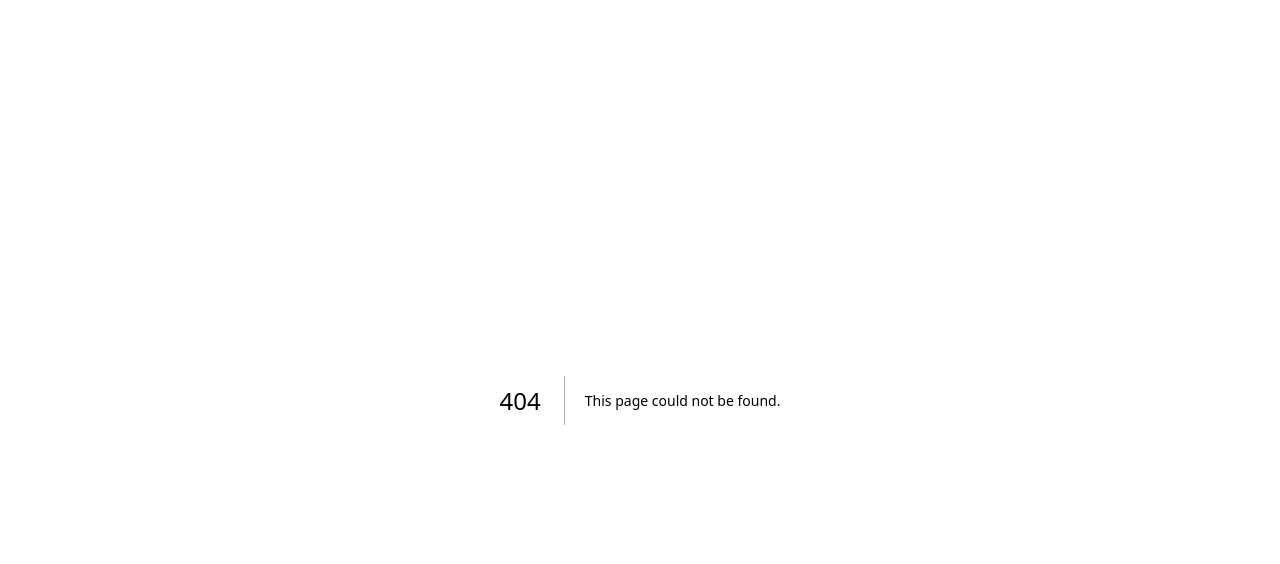
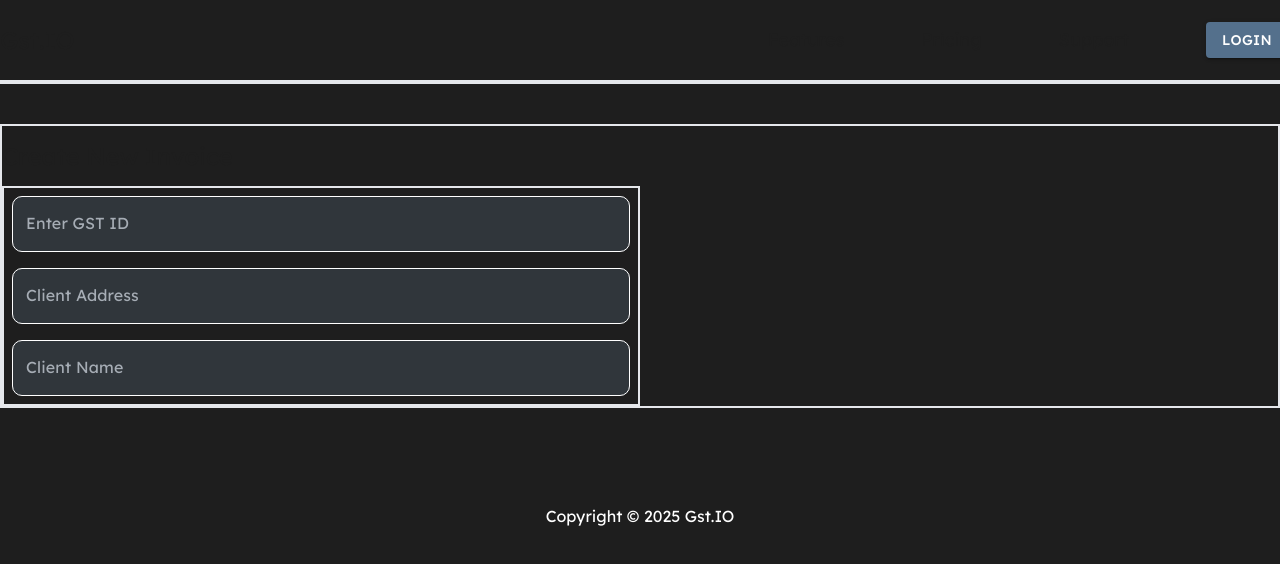
Before and after one commit to Sarvesh-Sekar/gstio-web, a Next.js app: page /addInvoice in a window 1280 px wide. Before the commit this address had no page. Shown: the top 564 px of the page. Built offline with nearby package versions, Linux system fonts and the light colour scheme.

Commit message:
fix:fixed the sidebar  + feat:added addInvoice Page

```diff
--- a/app/(auth)/layout.tsx
+++ /dev/null
@@ -1,33 +0,0 @@
-"use client";
-import "@/app/globals.css";
-import Header from "@/app/(auth)/Header";
-import { Geist_Mono, Lexend } from "next/font/google";
-import { Metadata } from "next";
-import { ToastContainer } from "react-toastify";
-import { usePathname } from "next/navigation";
-
-const lexend = Lexend({
-  variable: "--font-lexend",
-  subsets: ["latin"],
-});
-
-export default function SignUpLayout({
-  children,
-}: {
-  children: React.ReactNode;
-}) {
-  const path = usePathname();
-
-  return (
-    <div className={`${lexend.variable} font-lexend`}>
-      <Header />
-      {children}
-      <div className="flex justify-center  sm:h-[15vh] items-end w-[175vw] sm:w-full">
-        {path !== "/generateOtp" && (
-          <p className="text-white">Copyright © 2025 Gst.IO</p>
-        )}
-        <ToastContainer />
-      </div>
-    </div>
-  );
-}
--- /dev/null
+++ b/app/addInvoice/page.tsx
@@ -0,0 +1,120 @@
+import TextField from "@mui/material/TextField";
+export default function AddInvoice() {
+  return (
+    <div className="flex justify-start h-full border-2 flex-col">
+      <div className="flex items-center w-full h-[60px] text-2xl">
+        Create New Invoice
+      </div>
+      <div className="border-2 w-[50%] p-2 flex flex-col gap-y-4">
+        <TextField
+          id="outlined-multiline-flexible"
+          label="Enter GST ID"
+          maxRows={1}
+          maxLength={15}
+          className="w-full"
+          InputProps={{
+            style: { color: "white" },
+            maxLength: 15,
+          }}
+          slotProps={{ htmlInput: { maxLength: 12 } }}
+          InputLabelProps={{
+            style: { color: "#A6ADB5", fontFamily: "Lexend" },
+          }}
+          sx={{
+            fontFamily: "Lexend",
+            "& .MuiOutlinedInput-root": {
+              backgroundColor: "#30363B",
+              borderRadius: "10px",
+              width:"100%",
+              height:"100%",
+
+              "& fieldset": {
+                borderColor: "white",
+              },
+              "&:hover fieldset": {
+                borderColor: "gray",
+              },
+              "&.Mui-focused fieldset": {
+                borderColor: "gray",
+              },
+            },
+            "& .MuiInputBase-input": {
+              color: "white",
+              fontFamily: "Lexend",
+            },
+          }}
+        />
+        <TextField
+          id="outlined-multiline-flexible"
+          label="Client Address"
+          maxRows={4}
+          multiline
+          className="w-full"
+          InputProps={{
+            style: { color: "white" },
+          }}
+          InputLabelProps={{
+            style: { color: "#A6ADB5", fontFamily: "Lexend" },
+          }}
+          sx={{
+            fontFamily: "Lexend",
+            "& .MuiOutlinedInput-root": {
+              backgroundColor: "#30363B",
+              borderRadius: "10px",
+
+              "& fieldset": {
+                borderColor: "white",
+              },
+              "&:hover fieldset": {
+                borderColor: "gray",
+              },
+              "&.Mui-focused fieldset": {
+                borderColor: "white",
+              },
+            },
+            "& .MuiInputBase-input": {
+              color: "white",
+              fontFamily: "Lexend",
+            },
+          }}
+        />
+        <TextField
+          id="outlined-multiline-flexible"
+          label="Client Name"
+          maxRows={1}
+          maxLength={15}
+          className="w-full"
+          InputProps={{
+            style: { color: "white" },
+            maxLength: 15,
+          }}
+          slotProps={{ htmlInput: { maxLength: 12 } }}
+          InputLabelProps={{
+            style: { color: "#A6ADB5", fontFamily: "Lexend" },
+          }}
+          sx={{
+            fontFamily: "Lexend",
+            "& .MuiOutlinedInput-root": {
+              backgroundColor: "#30363B",
+              borderRadius: "10px",
+
+              "& fieldset": {
+                borderColor: "white",
+              },
+              "&:hover fieldset": {
+                borderColor: "gray",
+              },
+              "&.Mui-focused fieldset": {
+                borderColor: "white",
+              },
+            },
+            "& .MuiInputBase-input": {
+              color: "white",
+              fontFamily: "Lexend",
+            },
+          }}
+        />
+      </div>
+    </div>
+  );
+}
--- /dev/null
+++ b/app/dashboard/page.tsx
@@ -0,0 +1,7 @@
+export default function Dashboard() {
+  return (
+    <div className="flex justify-center items-center  h-full">
+      <div className="text-3xl">User dashboard</div>
+    </div>
+  );
+}
--- a/app/home/page.tsx
+++ b/app/home/page.tsx
@@ -1,14 +1,11 @@
 import DashboardIcon from "@mui/icons-material/Dashboard";
-import { sideBarData } from "@/src/staticData";
-import SideBar from "@/src/components/Sidebar";
-import ActiveHeader from "@/src/components/ActiveHeader";
-import Avatar from "@mui/material/Avatar";
+
+
 
 export default function Home() {
   return (
-    <div className="flex h-screen">
-      <SideBar />
-      <ActiveHeader />
+    <div className="">
+     hi to screen Home
     </div>
   );
 }
--- a/app/layout.tsx
+++ b/app/layout.tsx
@@ -1,10 +1,15 @@
 "use client";
 import type { Metadata } from "next";
 import { Geist_Mono, Lexend } from "next/font/google";
-import "./globals.css";
-import Image from "next/image";
-import { useEffect } from "react";
-import { useRouter, usePathname, redirect } from "next/navigation";
+import "@/app/globals.css";
+import { ToastContainer } from "react-toastify";
+import Header from "@/src/components/Header";
+import { usePathname } from "next/navigation";
+import Avatar from "@mui/material/Avatar";
+
+import { sideBarData } from "@/src/helpers/staticData";
+import SideBar from "@/src/components/Sidebar";
+import ActiveHeader from "@/src/components/ActiveHeader";
 
 const lexend = Lexend({
   variable: "--font-lexend",
@@ -21,23 +26,53 @@ const geistMono = Geist_Mono({
 //   description: "Generated by create next app",
 // };
 
+export function getCookie(name: string) {
+  const value = `${document.cookie}`;
+  const parts = value.split(`; ${name}=`);
+  if (parts.length === 2) return parts.pop().split(";").shift();
+  return null;
+}
+
 export default function RootLayout({
   children,
 }: Readonly<{
   children: React.ReactNode;
 }>) {
-  const router = useRouter();
-  const currentPath = usePathname();
-  useEffect(() => {
-    if (currentPath === "/") router.push("/generateOtp");
-  }, [currentPath]);
+  const path = usePathname();
 
+  const isAuthenticated = getCookie("AuthToken") !== null;
   return (
     <html lang="en">
       <body
-        className={`${lexend.variable} ${geistMono.variable} font-lexend antialiased p-0 m-0 h-screen`}
+        className={`${lexend.variable} ${geistMono.variable} font-lexend antialiased p-0 m-0 h-screen `}
       >
-        {children}
+        <div className={`${lexend.variable} flex flex-col font-lexend`}>
+          {isAuthenticated ? (
+            <div className="flex h-screen">
+              <SideBar />
+
+              <div className="flex flex-col h-full w-[80%]">
+                <div>
+                  <ActiveHeader />
+                </div>
+
+                {children}
+              </div>
+            </div>
+          ) : (
+            <div>
+              <Header />
+              {children}
+            </div>
+          )}
+
+          {path !== "/verifyOtp" && !isAuthenticated && (
+            <div className="flex justify-center  sm:h-[15vh] items-end w-[175vw] sm:w-full">
+              <p className="text-white">Copyright © 2025 Gst.IO</p>
+            </div>
+          )}
+          <ToastContainer />
+        </div>
       </body>
     </html>
   );
--- a/middleware.ts
+++ b/middleware.ts
@@ -3,7 +3,7 @@ import { NextRequest, NextResponse } from "next/server";
 export function middleware(request: NextRequest) {
   const { pathname } = request.nextUrl;
   const isAuthenticated = request.cookies.has("AuthToken");
-  console.log(isAuthenticated);
+
 
   const protectedRoutes = ["/home", "/login"];
 
--- /dev/null
+++ b/src/components/Header.tsx
@@ -0,0 +1,63 @@
+"use client";
+import Button from "@mui/material/Button";
+import { usePathname } from "next/navigation";
+export default function Header() {
+  const path = usePathname();
+  const navContent = [
+    {
+      id: 1,
+      button: false,
+      title: "Features",
+    },
+    {
+      id: 2,
+      button: false,
+      title: "Pricing",
+    },
+    {
+      id: 3,
+      button: false,
+      title: "Support",
+    },
+    {
+      id: 4,
+      button: true,
+      title: "Login",
+    },
+  ];
+
+  return (
+    <>
+      <div className="sm:w-full w-[175vw] h-[10vh]  flex">
+        <div className="flex sm:w-[30%]  justify-center sm:justify-start items-center w-[175vw]">
+          <div className="text-2xl">Gst.IO</div>
+        </div>
+        {path !== "/generateOtp" && (
+          <div className="sm:flex border-black w-full hidden  sm:visible justify-end">
+            <div className="flex   items-center gap-x-[6vw] w-[52%]">
+              {navContent.map((item) => {
+                return (
+                  <div key={item.id} className={`text-lg cursor-pointer`}>
+                    {!item?.button && item.title}
+                    {item?.button && (
+                      <Button
+                        variant="contained"
+                        sx={{
+                          backgroundColor: "#54708C",
+                          fontFamily: "Lexend",
+                        }}
+                      >
+                        Login
+                      </Button>
+                    )}
+                  </div>
+                );
+              })}
+            </div>
+          </div>
+        )}
+      </div>
+      <div className="border-2 mb-10 w-[175vw] sm:w-full"></div>
+    </>
+  );
+}
--- a/src/components/Sidebar.tsx
+++ b/src/components/Sidebar.tsx
@@ -1,19 +1,20 @@
-import { sideBarData } from "@/src/staticData";
-
+import { sideBarData } from "@/src/helpers/staticData";
+import { useRouter } from "next/navigation";
+import "@/app/globals.css";
 export default function SideBar() {
+  const router = useRouter();
   return (
-    <div className="flex flex-col h-screen w-[20%] border-r-2 border-white/10">
-      <div className="w-full h-[60px] flex  border-b-2  border-white/10  items-center justify-center">
-        <div className="text-4xl h-[65px] flex items-center">
-            <div>GST.io</div>
+    <div className="w-[20%] flex flex-col items-center justify-start h-full border-r-2 border-white/10 ">
+      <div className="flex justify-center items-center border-b-2 border-white/10 w-full h-[65px] text-3xl">
+        GST.IO
       </div>
-      </div>
-
-      <div className="w-full flex flex-col gap-y-4 h-full mt-2">
+      <div className="w-full mt-4">
+        <div className="w-full flex flex-col gap-y-8 h-full mt-2">
           {sideBarData?.map((item: any, id) => (
             <div
               className="flex flex-row  h-[50px] cursor-pointer  hover:bg-white/10 hover:rounded-[10px] items-center gap-x-4"
               key={id}
+              onClick={() => router.push(item?.link)}
             >
               <div className="w-[5%] h-full"></div>
 
@@ -23,5 +24,6 @@ export default function SideBar() {
           ))}
         </div>
       </div>
+    </div>
   );
 }
--- a/src/helpers/cookieHelper.ts
+++ b/src/helpers/cookieHelper.ts
@@ -1,5 +1,5 @@
 export function getCookie(name: string) {
-  const value = `; ${document.cookie}`;
+  const value = ` ;${document.cookie}`;
   const parts = value.split(`; ${name}=`);
   if (parts.length === 2) return parts.pop().split(";").shift();
   return null;
--- a/src/staticData.ts
+++ b/src/helpers/staticData.ts
@@ -3,6 +3,7 @@ import ReceiptIcon from "@mui/icons-material/Receipt"; // list invoice
 import PostAddIcon from "@mui/icons-material/PostAdd"; //create invoice
 import LocalOfferIcon from "@mui/icons-material/LocalOffer"; //sales
 import AddShoppingCartIcon from "@mui/icons-material/AddShoppingCart"; // purchase
+import { getCookie } from "@/src/helpers/cookieHelper";
 
 export const sideBarData = [
   {
@@ -20,7 +21,7 @@ export const sideBarData = [
   {
     id: 3,
     name: "Create Invoice",
-    link: "/invoice/create",
+    link: "addInvoice",
     icon: PostAddIcon,
   },
   {
@@ -38,3 +39,5 @@ export const sideBarData = [
   },
   ,
 ];
+
+export const isAuthenticated = getCookie("AuthToken") ? true : false;
```
Also changed, not shown: src/components/ActiveHeader.tsx (+3 -4 lines). Lines whose indentation alone changed are shown as unchanged.
